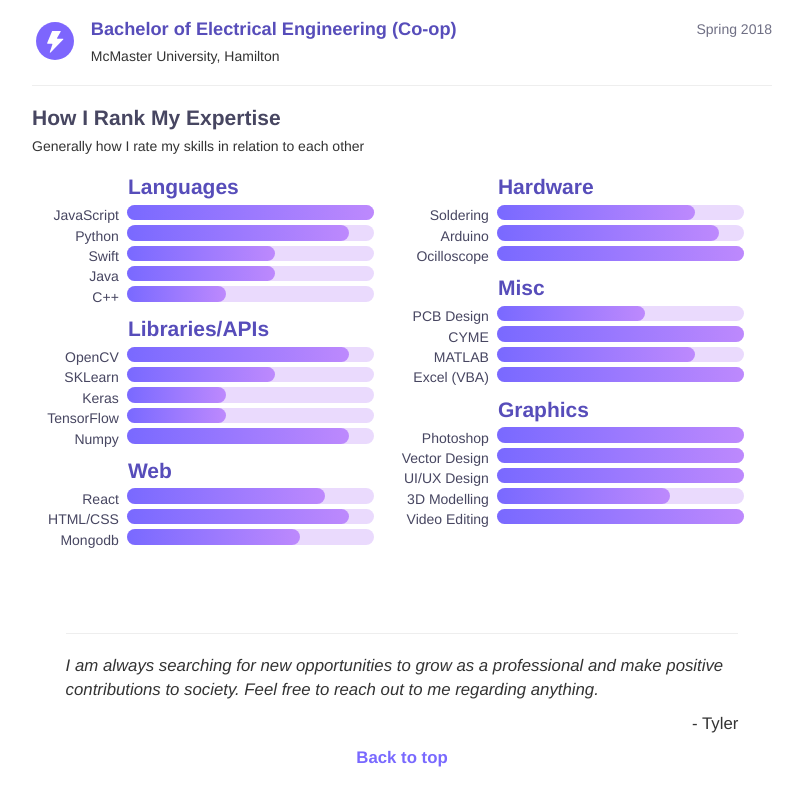
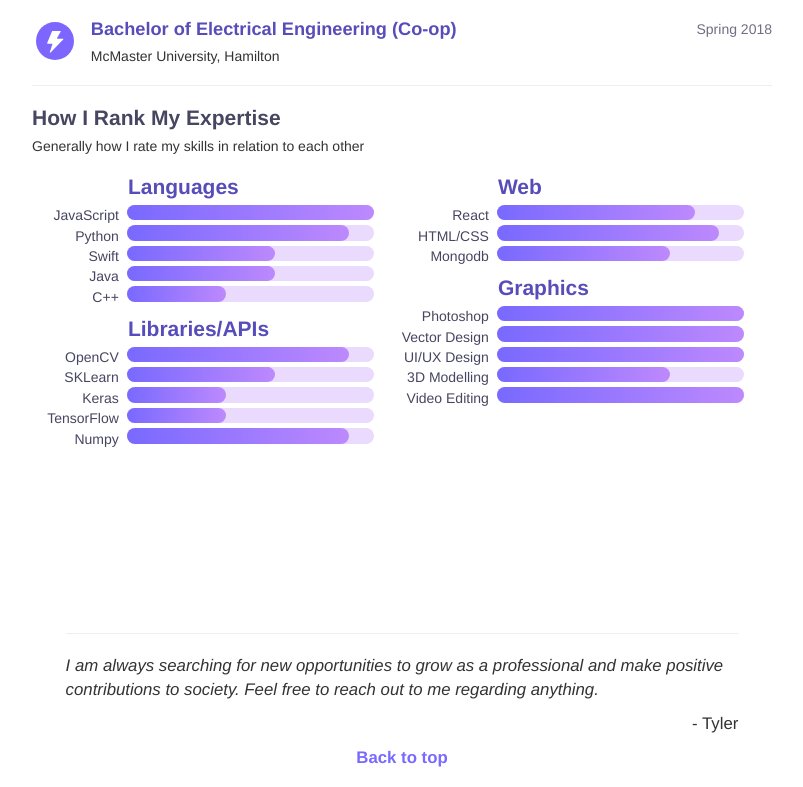
Before and after one commit to tylerpharand/tylerpharand.github.io, a plain HTML site: page index.html in a window 1280 px wide. Shown: the part 2569-3356 px from the top of the page, without its empty margins (238-1041 px from the left). Drawn offline with nearby package versions, Linux system fonts and the light colour scheme.

Commit message:
Updated skill columns

```diff
--- a/index.html
+++ b/index.html
@@ -319,8 +319,11 @@
 							<div class="skill-ranking-fill p90"></div>
 						</div>
 					</div>
+				</div>
 
-					<h3>Web</h3>
+				<div class="skill-column">
+
+				<h3>Web</h3>
 					<div class="skill-item">
 						<h5>React</h5>
 						<div class="skill-ranking">
@@ -337,56 +340,6 @@
 						<h5>Mongodb</h5>
 						<div class="skill-ranking">
 							<div class="skill-ranking-fill p70"></div>
-						</div>
-					</div>
-				</div>
-				<div class="skill-column">
-
-					<h3>Hardware</h3>
-
-					<div class="skill-item">
-						<h5>Soldering</h5>
-						<div class="skill-ranking">
-							<div class="skill-ranking-fill p80"></div>
-						</div>
-					</div>
-					<div class="skill-item">
-						<h5>Arduino</h5>
-						<div class="skill-ranking">
-							<div class="skill-ranking-fill p90"></div>
-						</div>
-					</div>
-					<div class="skill-item">
-						<h5>Ocilloscope</h5>
-						<div class="skill-ranking">
-							<div class="skill-ranking-fill p100"></div>
-						</div>
-					</div>
-
-					<h3>Misc</h3>
-
-					<div class="skill-item">
-						<h5>PCB Design</h5>
-						<div class="skill-ranking">
-							<div class="skill-ranking-fill p60"></div>
-						</div>
-					</div>
-					<div class="skill-item">
-						<h5>CYME</h5>
-						<div class="skill-ranking">
-							<div class="skill-ranking-fill p100"></div>
-						</div>
-					</div>
-					<div class="skill-item">
-						<h5>MATLAB</h5>
-						<div class="skill-ranking">
-							<div class="skill-ranking-fill p80"></div>
-						</div>
-					</div>
-					<div class="skill-item">
-						<h5>Excel (VBA)</h5>
-						<div class="skill-ranking">
-							<div class="skill-ranking-fill p100"></div>
 						</div>
 					</div>
 
```
